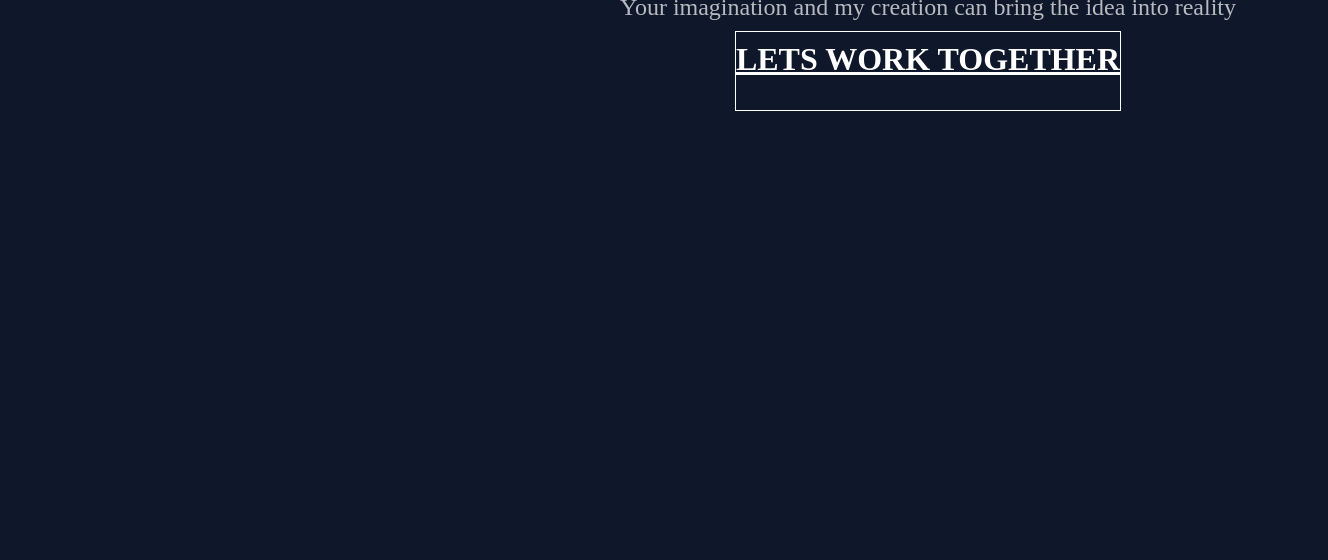
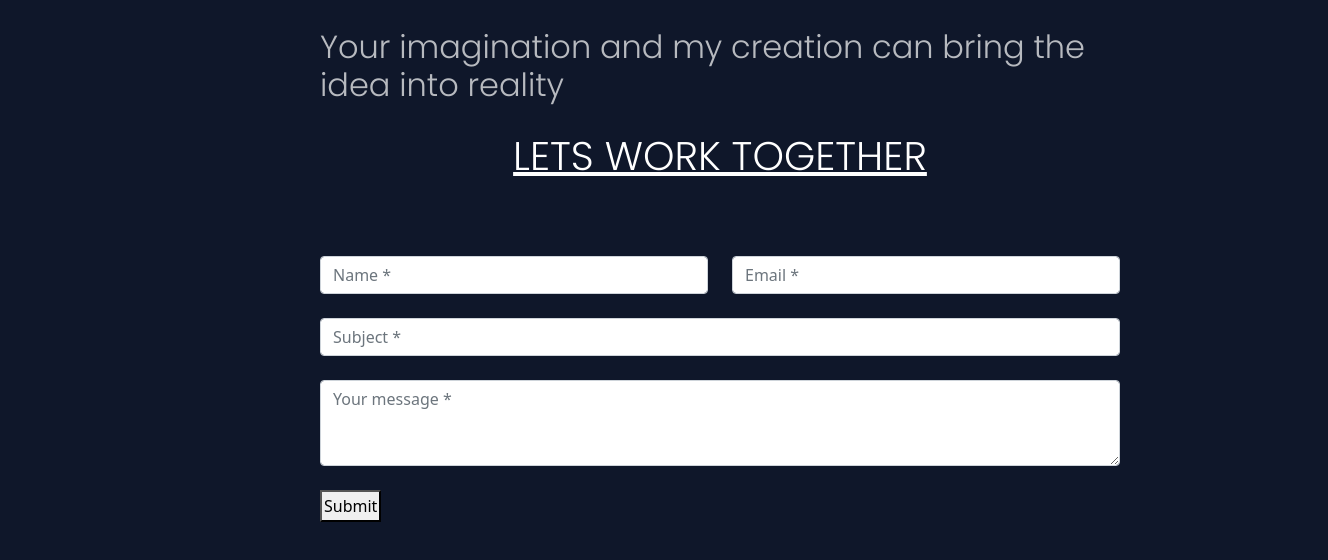
Before and after one commit to Megha211/Portfolio, a plain HTML site: page gmail.html in a window 1280 px wide. Shown: the whole page, 1328 px wide, since content can reach past the window. Drawn offline with nearby package versions, Linux system fonts and the light colour scheme.

Commit message:
form changes

```diff
--- /dev/null
+++ b/gmail.css
@@ -0,0 +1,45 @@
+*{
+    margin: 0;
+    padding: 0;
+}
+body{
+    background-color: #0F172A;
+}
+.contact{
+    width: 50rem;
+    height: 10rem;
+
+    color: white;
+    display: flex;
+    flex-direction: column;
+    justify-content: center;
+    align-items: center;
+    margin-left: 25%;
+    margin-bottom: 4rem;
+    margin-top: 2rem;
+}
+h1 , h2{
+    padding: 0.6rem 0;
+    font-family: 'Poppins', sans-serif;
+    /* font-family: 'Playfair Display', serif; */
+
+
+}
+h2{
+    opacity:0.7;
+    font-weight: 500;
+    margin-top: 2rem;
+}
+h1{
+    text-decoration: underline;
+    margin-bottom: 3rem;
+
+}
+section{
+    width: 100vh;
+    margin-left: 25%;
+}
+
+button{
+    padding: 2px;
+}
--- a/gmail.html
+++ b/gmail.html
@@ -3,51 +3,21 @@
 <head>
     <meta charset="UTF-8">
     <meta name="viewport" content="width=device-width, initial-scale=1.0">
+    <link
+      href="https://cdn.jsdelivr.net/npm/bootstrap@5.0.2/dist/css/bootstrap.min.css"
+      rel="stylesheet"
+      integrity="sha384-EVSTQN3/azprG1Anm3QDgpJLIm9Nao0Yz1ztcQTwFspd3yD65VohhpuuCOmLASjC"
+      crossorigin="anonymous"
+    />
+    <link rel="stylesheet" href="gmail.css">
+    <link rel="preconnect" href="https://fonts.googleapis.com">
+<link rel="preconnect" href="https://fonts.gstatic.com" crossorigin>
+<link href="https://fonts.googleapis.com/css2?family=Playfair+Display&display=swap" rel="stylesheet">
+
+<link rel="preconnect" href="https://fonts.googleapis.com">
+<link rel="preconnect" href="https://fonts.gstatic.com" crossorigin>
+<link href="https://fonts.googleapis.com/css2?family=Playfair+Display&family=Poppins:wght@300&display=swap" rel="stylesheet">
     <title>Contact.Gmail</title>
-    <style>
-        *{
-            margin: 0;
-            padding: 0;
-        }
-        body{
-            background-color: #0F172A;
-        }
-        .contact{
-            width: 50rem;
-            height: 10rem;
-
-            color: white;
-            display: flex;
-            flex-direction: column;
-            justify-content: center;
-            align-items: center;
-            margin-left: 33rem;
-        }
-        h1 , h2{
-            padding: 0.6rem 0;
-
-
-        }
-        h2{
-            opacity:0.7;
-            font-weight: 500;
-        }
-        h1{
-            margin-bottom: 4rem;
-            text-decoration: underline;
-            border: 1px solid white;
-            padding-bottom: 2rem;
-        }
-        /* h1, h2{
-            color: white;
-            display: flex;
-            flex-direction: column;
-            justify-content: center;
-
-
-            margin-top: 2rem;
-        } */
-    </style>
 </head>
 <body>
     <div class="contact">
@@ -55,5 +25,54 @@
         <h1> LETS WORK TOGETHER</h1>
     </div>
 
+    <!--Contact Me Section-->
+    <section id="Contact" >
+        <div class="container">
+          </div>
+          <div class=" row justify-content-center">
+            <div class="contact-form">
+              <form id="contact-form" action="https://formsubmit.co/mittalmegha2119@gmail.com" method="POST">
+                <div class="row gy-4" style="display: flex; flex-wrap: wrap;">
+                  <div class="col-md-6">
+                    <div class="form-group">
+                      <input name="Name" id="name" placeholder="Name *"
+                      class="form-control" type="text">
+                    </div>
+                  </div>
+                  <div class="col-md-6">
+                    <div class="form-group">
+                      <input name="Email" id="email" placeholder="Email *"
+                      class="form-control" type="email">
+                    </div>
+                  </div>
+                  <div class="col-12">
+                    <div class="form-group">
+                      <input name="Subject" id="subject" placeholder="Subject *"
+                      class="form-control" type="text">
+                    </div>
+                  </div>
+                  <div class="col-12">
+                    <div class="form-group">
+                      <textarea name="message" id="message" placeholder="Your message *" rows="3"
+                      class="form-control" data-last-active-input></textarea>
+                    </div>
+                  </div>
+                  <div class="col-md-12">
+                    <div class="send">
+                      <div class="main-btn">
+                        <button class="primary-btn" type="button"
+                        value="Send" onclick="send_mail()">
+                          Submit
+                        </button>
+                      </div>
+                    </div>
+                  </div>
+                </div>
+              </form>
+            </div>
+          </div>
+        </div>
+      </section>
+
 </body>
 </html>
```
Also changed, not shown: index.html (+3 -3 lines), Images/icons8-github-48.png (added).
